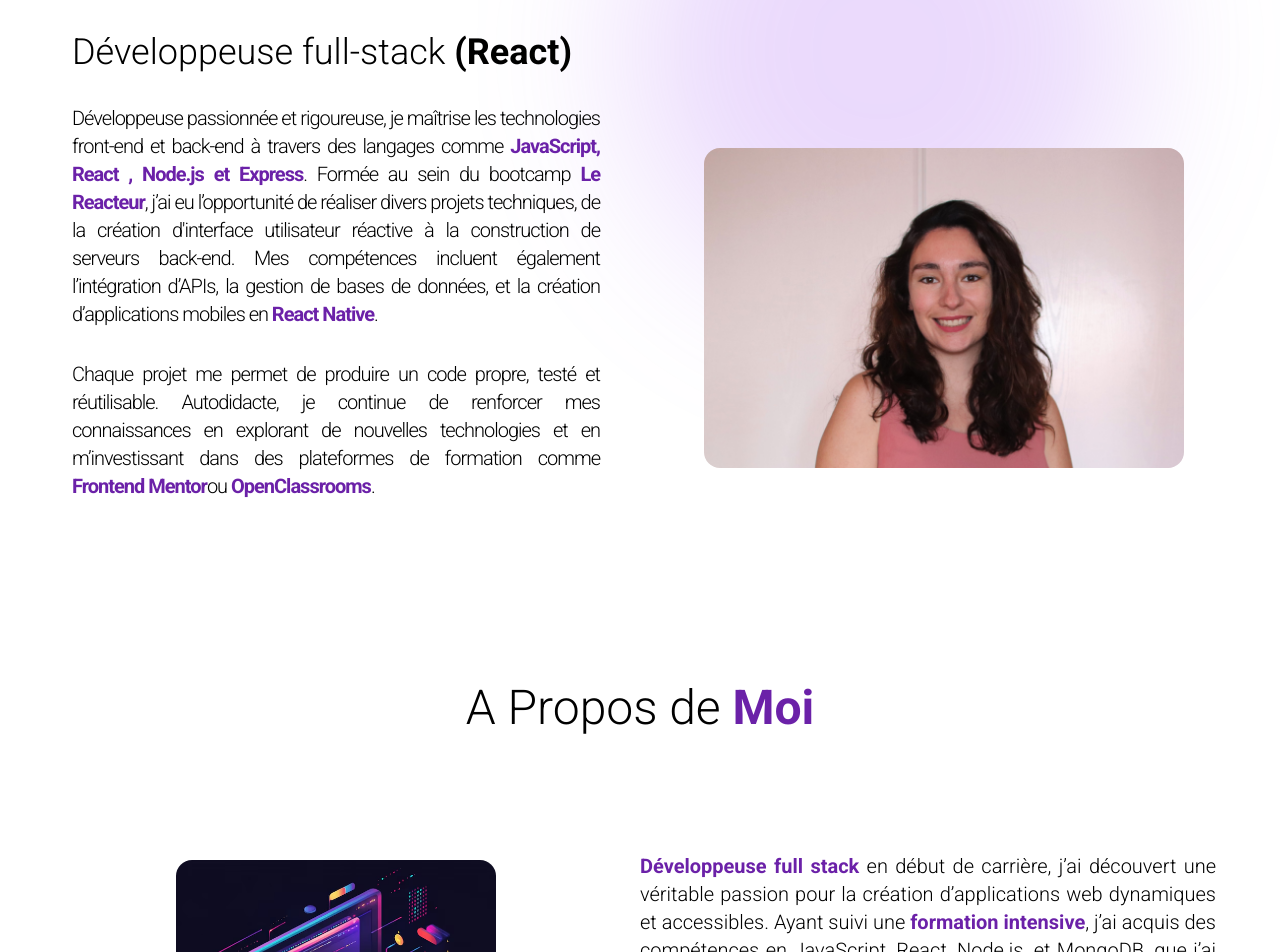
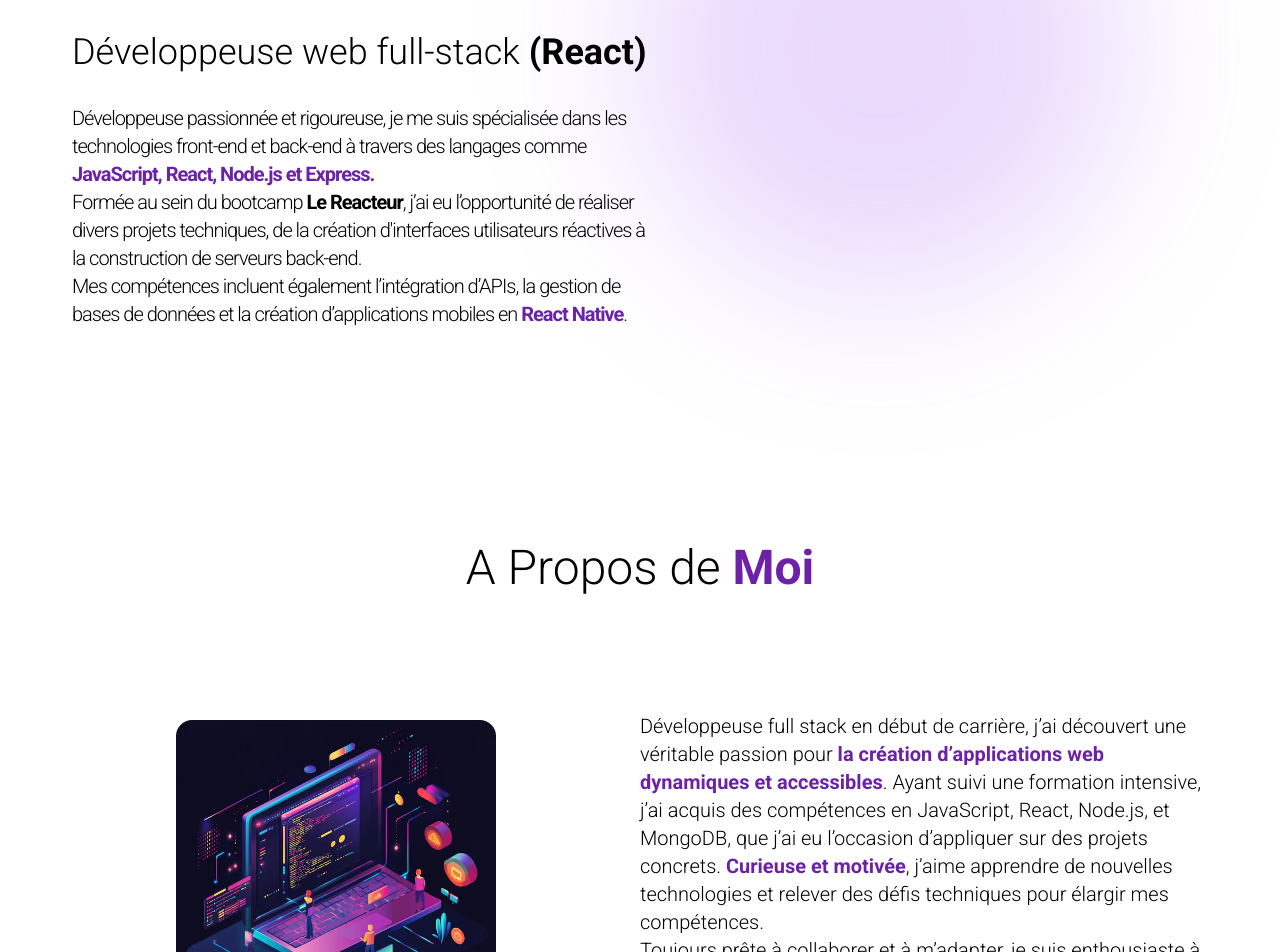
Before and after one commit to luciehelias/react-portfolio, a React (Vite) app: page / in a window 1280 px wide. Shown: the part 300-1252 px from the top of the page. Built offline with nearby package versions, Linux system fonts and the light colour scheme.

Commit message:
update component

```diff
--- a/src/assets/components/About.jsx
+++ b/src/assets/components/About.jsx
@@ -15,7 +15,7 @@ const About = () => {
               whileInView={{ opacity: 1, x: 0 }}
               initial={{ opacity: 0, x: -100 }}
               transition={{ duration: 0.5, delay: 1 }}
-              className="rounded-2xl h-80 object-cover"
+              className="rounded-2xl h-80 object-cover "
               src={about}
               alt="photo"
             />
@@ -27,31 +27,29 @@ const About = () => {
               whileInView={{ opacity: 1, x: 0 }}
               initial={{ opacity: 0, x: 100 }}
               transition={{ duration: 0.5, delay: 1 }}
-              className="my-4 max-w-xl py-6 font-light whitespace-pre-line text-justify text-xl"
+              className="my-4 max-w-xl py-6 font-light whitespace-pre-line text-xl"
             >
+              Développeuse full stack en début de carrière, j’ai découvert une
+              véritable passion pour{" "}
               <span className="font-bold text-purple-800">
-                Développeuse full stack
-              </span>{" "}
-              en début de carrière, j’ai découvert une véritable passion pour la
-              création d’applications web dynamiques et accessibles. Ayant suivi
-              une{" "}
-              <span className="font-bold text-purple-800">
-                formation intensive
+                la création d’applications web dynamiques et accessibles
               </span>
-              , j’ai acquis des compétences en JavaScript, React, Node.js, et
-              MongoDB, que j’ai eu l’occasion d’appliquer sur des projets
-              concrets.{" "}
+              . Ayant suivi une formation intensive, j’ai acquis des compétences
+              en JavaScript, React, Node.js, et MongoDB, que j’ai eu l’occasion
+              d’appliquer sur des projets concrets.{" "}
               <span className="font-bold text-purple-800">
                 Curieuse et motivée
-              </span>{" "}
-              Curieuse et motivée, j’aime apprendre de nouvelles technologies et
-              relever des défis techniques pour élargir mes compétences.
+              </span>
+              , j’aime apprendre de nouvelles technologies et relever des défis
+              techniques pour élargir mes compétences.
               <br />
-              Toujours prête à collaborer et à m’adapter, je suis{" "}
-              <span className="font-bold text-purple-800">enthousiaste</span> à
-              l’idée de contribuer à des projets stimulants, en m’efforçant
-              d’améliorer chaque ligne de code pour offrir des solutions de
-              qualité.
+              Toujours prête à collaborer et à m’adapter, je suis enthousiaste à
+              l’idée de{" "}
+              <span className="font-bold text-purple-800">
+                contribuer à des projets stimulants
+              </span>
+              , en m’efforçant d’améliorer chaque ligne de code pour offrir des
+              solutions de qualité.
             </motion.p>
           </div>
         </div>
--- a/src/assets/components/Hero.jsx
+++ b/src/assets/components/Hero.jsx
@@ -1,12 +1,12 @@
 import { motion } from "framer-motion";
 
-import profilePic from "../images/Lucie-Helias.jpg";
+import profilePic from "../images/Lucie-Helias.png";
 
 const Hero = () => {
   return (
     <div className="w-full lg:my-36">
       <div className="flex flex-wrap items-end mt-20">
-        <div className=" w-full lg:w-1/2 lg:p-10">
+        <div className=" w-full lg:w-2/3 lg:p-10">
           <div className="flex flex-col items-center lg:items-start">
             <motion.h1
               initial={{ x: -100, opacity: 0 }}
@@ -16,51 +16,49 @@ const Hero = () => {
             >
               Lucie Hélias
             </motion.h1>
-            <motion.span
+            <motion.h2
               initial={{ x: -100, opacity: 0 }}
               animate={{ x: 0, opacity: 1 }}
               transition={{ duration: 0.5, delay: 1.2 }}
               className="bg-clip-text text-4xl font-light "
             >
-              Développeuse full-stack <span className="font-bold">(React)</span>
-            </motion.span>
+              Développeuse web full-stack{" "}
+              <span className="font-bold">(React)</span>
+            </motion.h2>
             <motion.p
               initial={{ x: -100, opacity: 0 }}
               animate={{ x: 0, opacity: 1 }}
               transition={{ duration: 0.5, delay: 1.4 }}
-              className="my-2 max-w-xl py-6 font-light tracking-tighter whitespace-pre-line text-justify text-xl"
+              className="my-2 max-w-xl py-6 font-light tracking-tighter whitespace-pre-line text-xl"
             >
-              Développeuse passionnée et rigoureuse, je maîtrise les
-              technologies front-end et back-end à travers des langages comme{" "}
+              Développeuse passionnée et rigoureuse, je me suis spécialisée dans
+              les technologies front-end et back-end à travers des langages
+              comme{" "}
               <span className="font-bold text-purple-800">
-                JavaScript, React , Node.js et Express
+                JavaScript, React, Node.js et Express.
               </span>
-              . Formée au sein du bootcamp{" "}
-              <span className="font-bold text-purple-800">Le Reacteur</span>,
-              j’ai eu l’opportunité de réaliser divers projets techniques, de la
-              création d'interface utilisateur réactive à la construction de
-              serveurs back-end. Mes compétences incluent également
-              l’intégration d’APIs, la gestion de bases de données, et la
-              création d’applications mobiles en{" "}
-              <span className="font-bold text-purple-800">React Native</span>.
-            </motion.p>
-            <motion.p
-              initial={{ x: -100, opacity: 0 }}
-              animate={{ x: 0, opacity: 1 }}
-              transition={{ duration: 0.5, delay: 1.6 }}
-              className=" max-w-xl font-light tracking-tighter whitespace-pre-line text-justify text-xl"
-            >
-              Chaque projet me permet de produire un code propre, testé et
-              réutilisable. Autodidacte, je continue de renforcer mes
-              connaissances en explorant de nouvelles technologies et en
-              m’investissant dans des plateformes de formation comme{" "}
-              <span className="font-bold text-purple-800">Frontend Mentor</span>
-              ou{" "}
-              <span className="font-bold text-purple-800">OpenClassrooms</span>.
+              <br />
+              Formée au sein du bootcamp {""}
+              <span className="font-bold">
+                <a
+                  href="https://www.lereacteur.io/bootcamp-javascript/formation-developpeur-web-mobile/"
+                  target="_blank"
+                >
+                  Le Reacteur
+                </a>
+              </span>
+              , j’ai eu l’opportunité de réaliser divers projets techniques, de
+              la création d'interfaces utilisateurs réactives à la construction
+              de serveurs back-end.
+              <br />
+              Mes compétences incluent également l’intégration d’APIs, la
+              gestion de bases de données et la création d’applications mobiles
+              en <span className="font-bold text-purple-800">React Native</span>
+              .
             </motion.p>
           </div>
         </div>
-        <div className="w-full lg:w-1/2 lg:p-8">
+        {/* <div className="w-full lg:w-1/3 lg:p-8">
           <div className="flex justify-center">
             <motion.img
               initial={{ x: 100, opacity: 0 }}
@@ -71,7 +69,7 @@ const Hero = () => {
               className="rounded-2xl h-80 my-10 object-cover"
             />
           </div>
-        </div>
+        </div> */}
       </div>
     </div>
   );
--- a/src/assets/components/Projects.jsx
+++ b/src/assets/components/Projects.jsx
@@ -25,6 +25,19 @@ const Projects = () => {
       >
         Mes projets
       </motion.h1>
+      <motion.p
+        initial={{ x: -100, opacity: 0 }}
+        animate={{ x: 0, opacity: 1 }}
+        transition={{ duration: 0.5, delay: 1.6 }}
+        className="font-light tracking-tighter whitespace-pre-line text-justify text-xl"
+      >
+        Chaque projet me permet de produire un code propre, testé et
+        réutilisable. Autodidacte, je continue de renforcer mes connaissances en
+        explorant de nouvelles technologies et en m’investissant dans des
+        plateformes de formation comme{" "}
+        <span className="font-bold text-purple-800">Frontend Mentor</span>
+        ou <span className="font-bold text-purple-800">OpenClassrooms</span>.
+      </motion.p>
       <div>
         {PROJECTS.map((project, index) => (
           <div key={index} className="mb-8 flex flex-wrap lg:justify-center">
--- a/src/assets/constants/index.js
+++ b/src/assets/constants/index.js
@@ -37,7 +37,7 @@ export const EXPERIENCES = [
     role: "MVP : Dévéloppeuse Full Stack",
     company: "Start-up : Deuce Padel",
     description: `
-    Au sein d'une équipe de 4, j'ai pu réaliser en 2 semaines le MVP (minimum viable product) d'une application mobile de mise en contact de joueurs de Padel avec Expo depuis un Figma. J'ai notamment pu gérer la partie de la gestion de l'authentification avec un système de context, la création d'un hook personnalisée pour la validation du formulaire, la création d'une liste de composants dynamiques et réutilisable (buttons, card, input, checkbox, modal...), mais aussi la configuration des appels API avec le backend que nous avons créé et la gestion des données avec des hooks (useEffect, useState).
+    Au sein d'une équipe de 4, j'ai pu réaliser en 2 semaines le MVP (minimum viable product) d'une application mobile de mise en contact de joueurs de Padel avec Expo depuis un Figma. J'ai eu le rôle de Product Owner, où j'ai pu en amont du projet, écrire les stories et par la suite animer les dailies. J'ai notamment pu gérer la partie de la gestion de l'authentification avec un système de context, la création d'un hook personnalisée pour la validation du formulaire, la création d'une liste de composants dynamiques et réutilisable (buttons, card, input, checkbox, modal...), mais aussi la configuration des appels API avec le backend que nous avons créé et la gestion des données avec des hooks (useEffect, useState).
     `,
     technologies: [
       "HTML",
```
Also changed, not shown: src/assets/images/Lucie-Helias.png (added).
